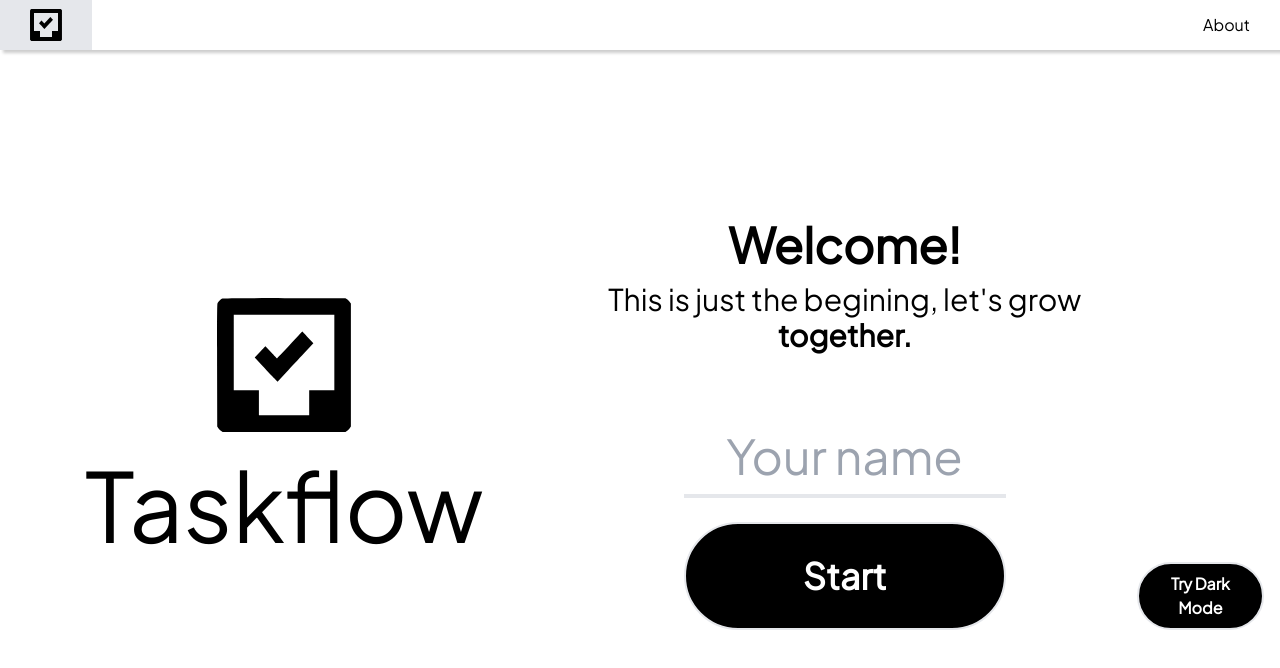
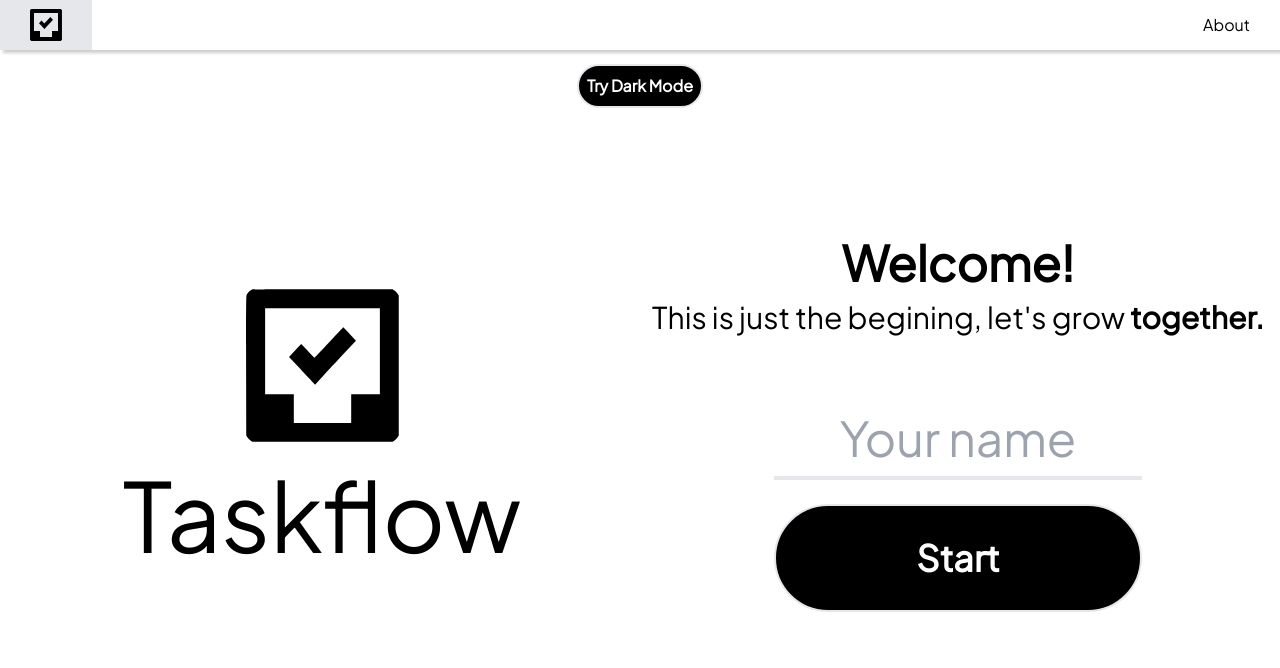
Before and after one commit to jorjeGs/ToDo-Metrics, a React (Vite) app: page /welcome in a window 1280 px wide. Shown: the top 668 px of the page. Built offline with nearby package versions, Linux system fonts and the light colour scheme.

Commit message:
dhv config

```diff
--- a/src/App.css
+++ b/src/App.css
@@ -3,7 +3,7 @@
   flex-direction: column;
   background-color: white;
   width: 100%;
-  min-height: 100vh;
+  min-height: 100dvh;
 }
 
 .primary-btn{
--- a/src/pages/Welcome.jsx
+++ b/src/pages/Welcome.jsx
@@ -63,7 +63,7 @@ l-135 145 -32 -33 c-17 -18 -75 -80 -128 -136 l-96 -104 194 -206 c106 -114
                     </form>
                 </div>
                 {/* Button to change theme (dark or light), this button will have a position absolute to outcome for the main content */}
-                <button className="primary-btn mt-auto rounded-full dark:bg-white dark:hover:bg-black dark:text-black dark:hover:text-white" onClick={() => handleChangeTheme()}>
+                <button className="primary-btn absolute top-14 m-2 p-2 rounded-full dark:bg-white dark:hover:bg-black dark:text-black dark:hover:text-white" onClick={() => handleChangeTheme()}>
                     Try {
                         theme === "dark" ? "Light" : "Dark"
                     } Mode
```
